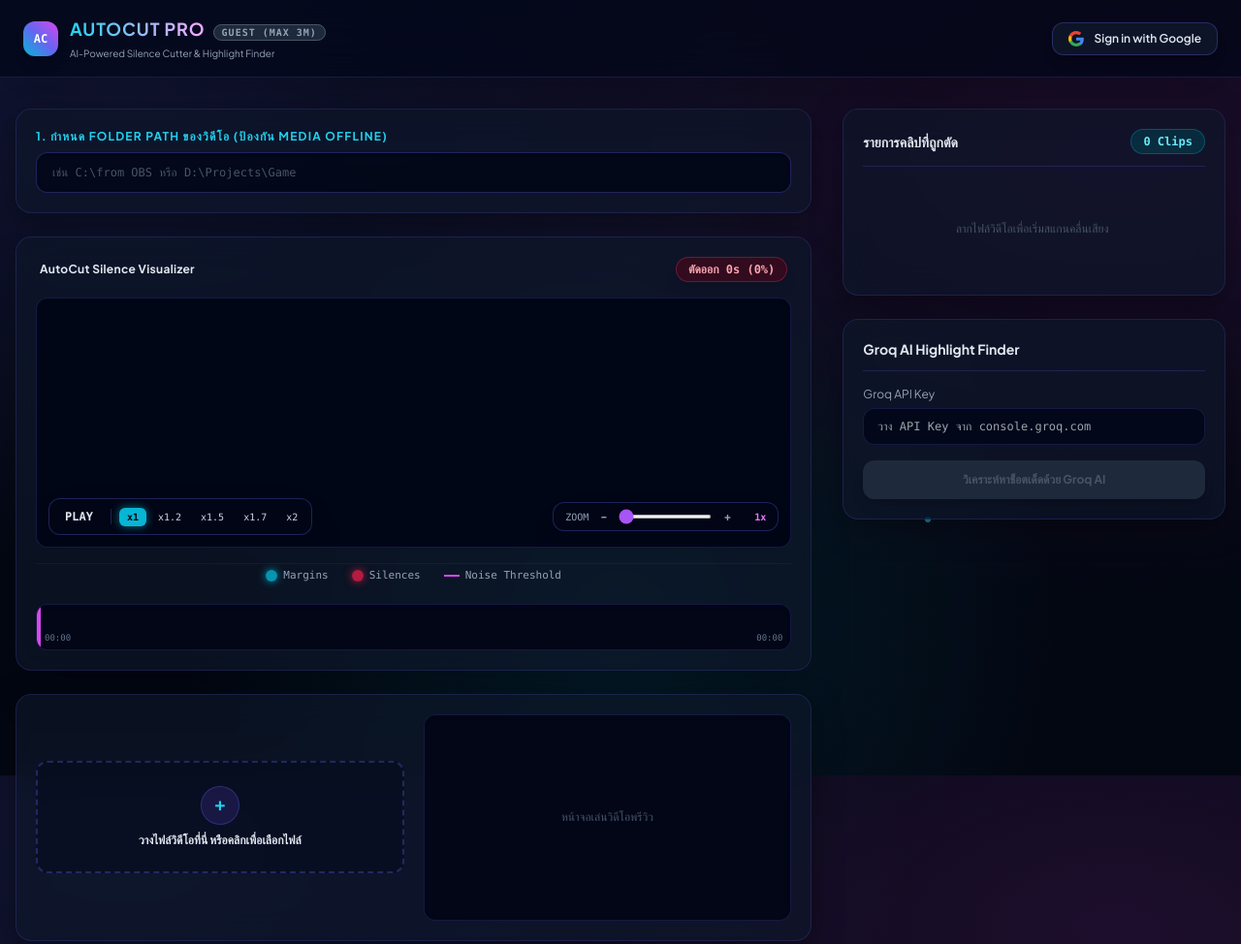
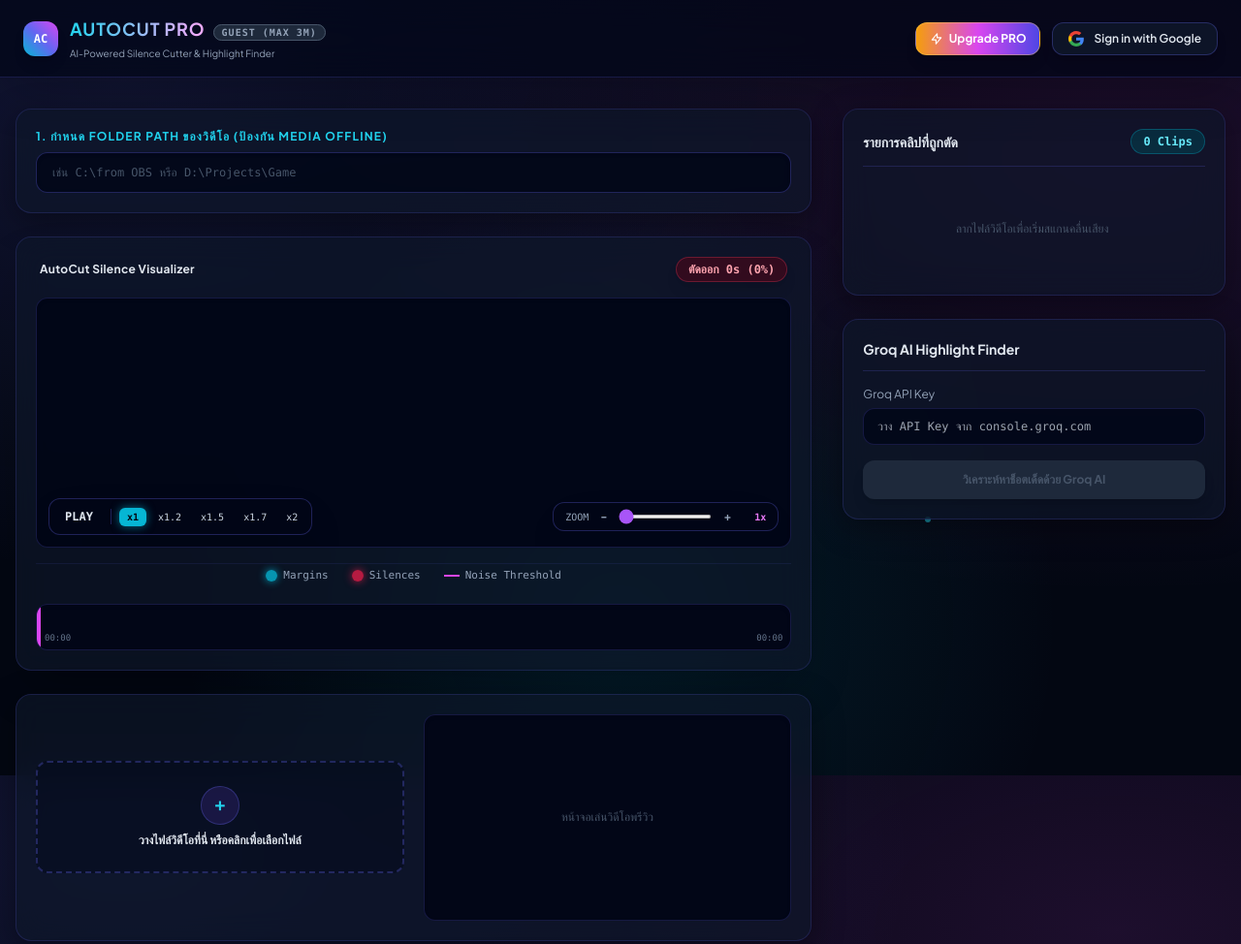
Before and after one commit to compclick735-del/compcut, a website: page index.html in a window 1280 px wide. Shown: the top 974 px of the page at 97% size. Drawn offline with nearby package versions, Linux system fonts and the light colour scheme.

Commit message:
Update index.html

```diff
--- a/index.html
+++ b/index.html
@@ -83,8 +83,14 @@
                 </div>
             </div>
 
-            <!-- Auth Section -->
+            <!-- Auth & Action Section -->
             <div class="flex items-center gap-3">
+                <!-- Upgrade Pro Button -->
+                <button id="upgrade-btn" onclick="handleUpgrade()" class="flex items-center gap-1.5 bg-gradient-to-r from-amber-500 via-fuchsia-500 to-indigo-600 hover:from-amber-400 hover:to-indigo-500 text-white font-bold px-3.5 py-2 rounded-xl text-xs transition-all duration-300 shadow-lg hover:shadow-amber-500/25 active:scale-95 border border-amber-300/40">
+                    <svg class="w-3.5 h-3.5" fill="none" stroke="currentColor" viewBox="0 0 24 24"><path stroke-linecap="round" stroke-linejoin="round" stroke-width="2" d="M13 10V3L4 14h7v7l9-11h-7z"/></svg>
+                    <span>Upgrade PRO</span>
+                </button>
+
                 <!-- Logged Out State -->
                 <button id="google-login-btn" onclick="loginWithGoogle()" class="flex items-center gap-2.5 bg-slate-900/90 hover:bg-slate-800 text-slate-200 border border-indigo-500/30 hover:border-cyan-400/60 px-4 py-2 rounded-xl text-xs font-semibold transition-all duration-300 shadow-lg hover:shadow-cyan-500/10 active:scale-95">
                     <svg class="w-4 h-4" viewBox="0 0 24 24">
@@ -318,6 +324,37 @@
 
         let currentUserPlan = 'guest'; // สถานะผู้ใช้ปัจจุบัน: 'guest', 'free', 'pro'
 
+        // --- UPGRADE CHECKOUT SYSTEM ---
+        async function handleUpgrade() {
+            // ดึง userId ของคนที่ล็อกอินอยู่จาก Supabase Client (_supabase)
+            const { data: { user } } = await _supabase.auth.getUser();
+
+            if (!user) {
+                alert('กรุณาล็อกอินด้วย Google ก่อนทำการอัปเกรดเป็น PRO ครับ');
+                return;
+            }
+
+            try {
+                const res = await fetch('/api/checkout', {
+                    method: 'POST',
+                    headers: { 'Content-Type': 'application/json' },
+                    body: JSON.stringify({ userId: user.id }),
+                });
+
+                const data = await res.json();
+
+                if (data.url) {
+                    // เปลี่ยนหน้าไปสแกน PromptPay / ชำระเงินบน Stripe
+                    window.location.href = data.url;
+                } else {
+                    alert('เกิดข้อผิดพลาด: ' + (data.error || 'ไม่สามารถสร้างลิงก์ชำระเงินได้'));
+                }
+            } catch (err) {
+                console.error(err);
+                alert('ไม่สามารถเชื่อมต่อระบบชำระเงินได้');
+            }
+        }
+
         // --- AUTH & PLAN SYSTEM ---
         async function loginWithGoogle() {
             try {
@@ -344,6 +381,7 @@
             const googleBtn = document.getElementById('google-login-btn');
             const userProfile = document.getElementById('user-profile');
             const planBadge = document.getElementById('plan-badge');
+            const upgradeBtn = document.getElementById('upgrade-btn');
 
             if (session && session.user) {
                 const user = session.user;
@@ -374,9 +412,11 @@
                 if (currentUserPlan === 'pro') {
                     planBadge.className = "text-[10px] font-mono px-2 py-0.5 rounded-full bg-gradient-to-r from-amber-500 to-fuchsia-500 text-white font-bold border border-amber-300 uppercase tracking-widest ml-1 shadow-lg";
                     planBadge.innerText = "PRO MEMBER (Unlimited)";
+                    if (upgradeBtn) upgradeBtn.classList.add('hidden'); // ซ่อนปุ่ม Upgrade ถ้าเป็น Pro แล้ว
                 } else {
                     planBadge.className = "text-[10px] font-mono px-2 py-0.5 rounded-full bg-cyan-950 text-cyan-300 border border-cyan-500/40 uppercase tracking-widest ml-1";
                     planBadge.innerText = "FREE PLAN (Max 10m)";
+                    if (upgradeBtn) upgradeBtn.classList.remove('hidden');
                 }
 
             } else {
@@ -385,6 +425,7 @@
                 userProfile.classList.add('hidden');
                 planBadge.className = "text-[10px] font-mono px-2 py-0.5 rounded-full bg-slate-800 text-slate-400 border border-slate-600 uppercase tracking-widest ml-1";
                 planBadge.innerText = "GUEST (Max 3m)";
+                if (upgradeBtn) upgradeBtn.classList.remove('hidden');
             }
         }
 
@@ -559,14 +600,14 @@
             tempVideo.onloadedmetadata = async () => {
                 const durationSec = tempVideo.duration;
 
-                // --- 🛑 STEP 2: CHECK QUOTA & DURATION LIMIT ---
+                // --- CHECK QUOTA & DURATION LIMIT ---
                 if (currentUserPlan === 'guest' && durationSec > 180) {
-                    alert("⚠️ โควต้าผู้ใช้ทั่วไป (Guest) ตัดวิดีโอได้สูงสุด 3 นาทีครับ\n\nโปรดกด 'Sign in with Google' ด้านบนเพื่อปลดล็อกสิทธิ์ฟรี 10 นาที!");
+                    alert("⚠️ โควต้าผู้ใช้ทั่วไป (Guest) ตัดวิดีโอได้สูงสุด 3 นาทีครับ\n\nโปรดกด 'Sign in with Google' ด้านบนเพื่อปลดล็อกสิทธิ์ฟรี 10 นาที หรือ Upgrade PRO เพื่อไม่จำกัดความยาว!");
                     return;
                 }
 
                 if (currentUserPlan === 'free' && durationSec > 600) {
-                    alert("⚠️ โควต้าฟรี (Free Plan) ตัดวิดีโอได้สูงสุด 10 นาทีครับ\n\nวิดีโอนี้ยาว " + (durationSec/60).toFixed(1) + " นาที โปรดอัปเกรดเป็นสาย PRO เพื่อตัดแบบไม่จำกัด!");
+                    alert("⚠️ โควต้าฟรี (Free Plan) ตัดวิดีโอได้สูงสุด 10 นาทีครับ\n\nวิดีโอนี้ยาว " + (durationSec/60).toFixed(1) + " นาที โปรดกดปุ่ม Upgrade PRO เพื่อปลดล็อกการตัดแบบไม่จำกัด!");
                     return;
                 }
 
```
